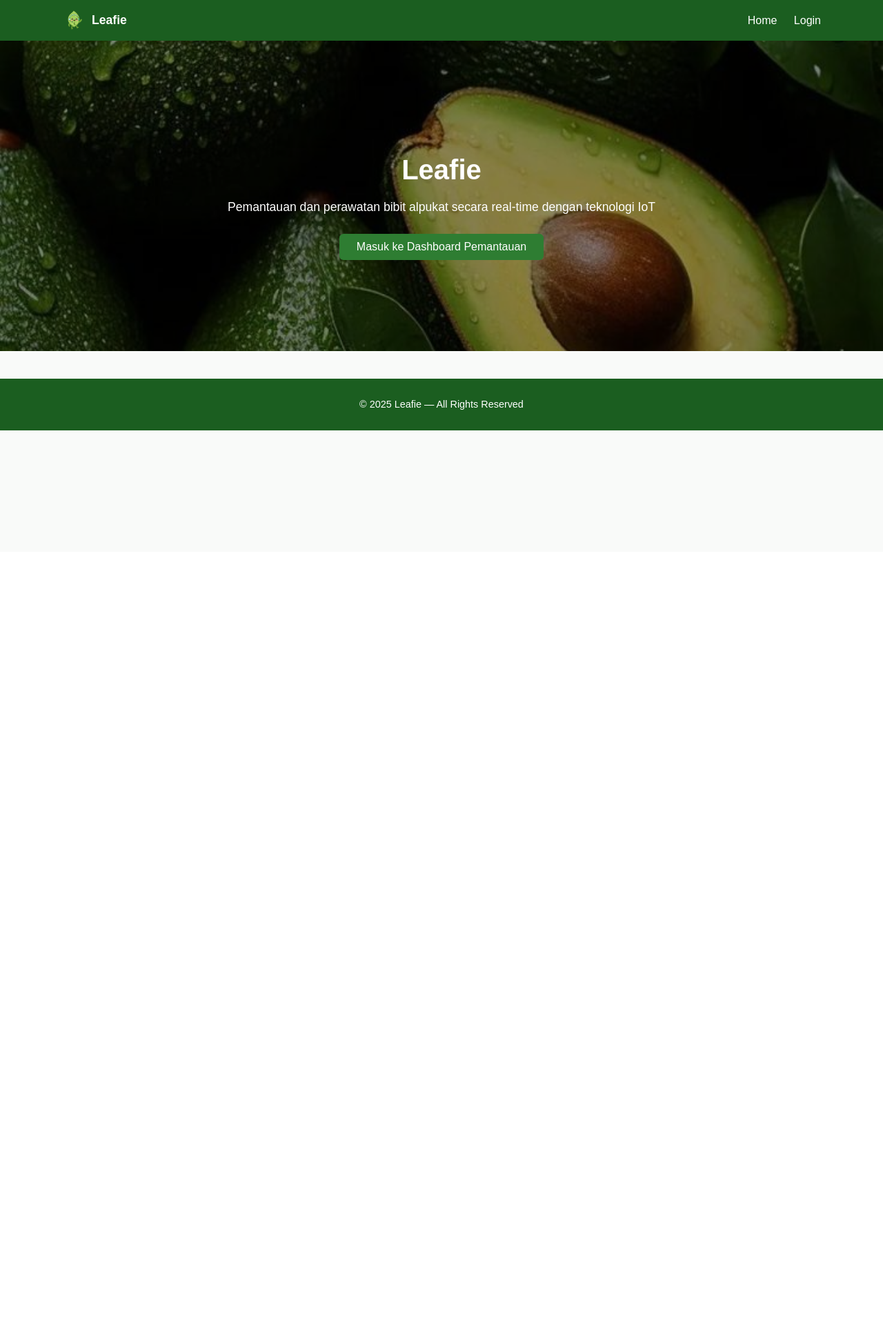
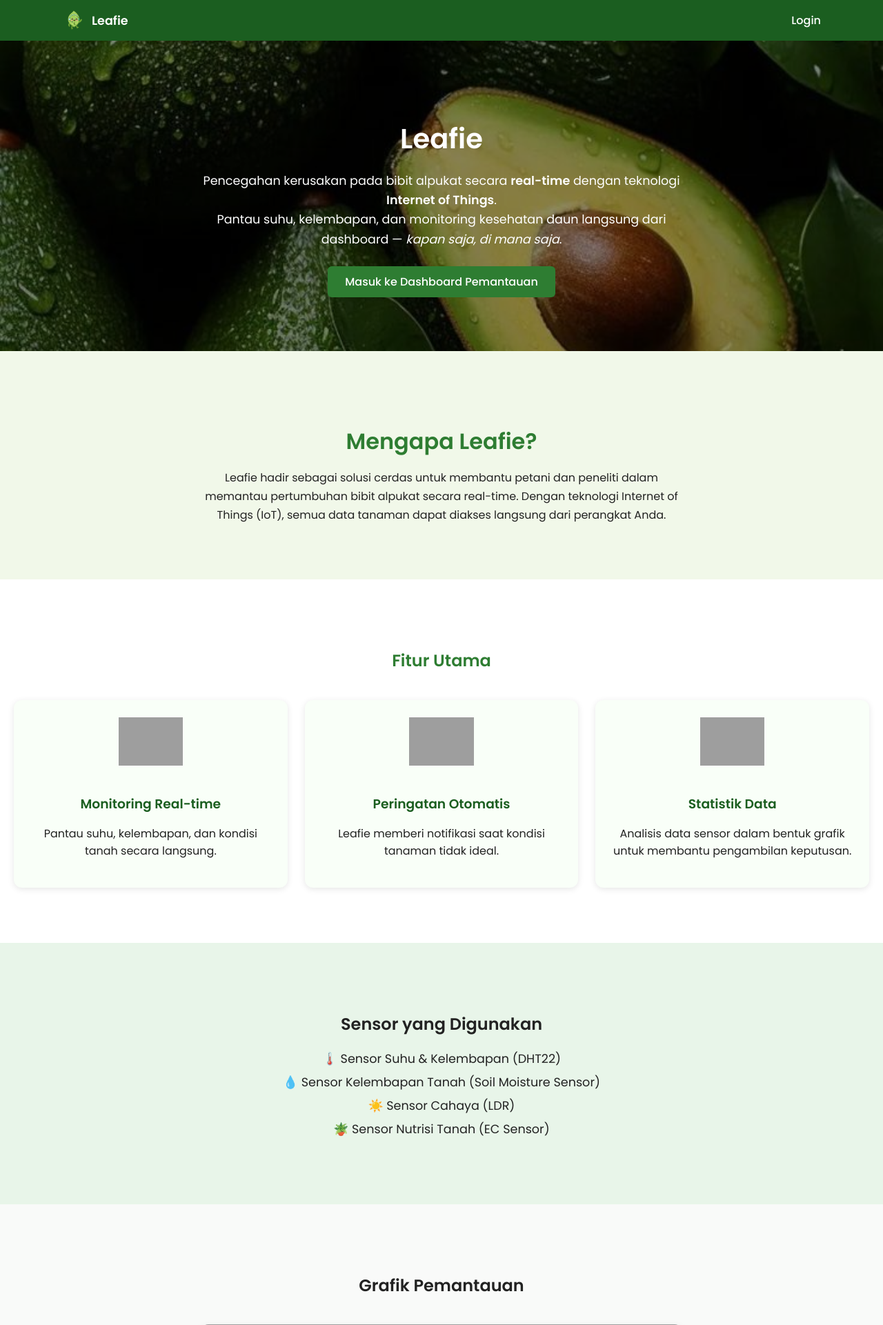
Before and after one commit to Aulia153/Leafie-Website, a Flask app: page / in a window 1280 px wide. Shown: the top 1921 px of the page at 69% size. Before the commit the page ends 624 px from the top, so only its background shows below. Run offline with Flask 3, Linux system fonts and the light colour scheme; grey boxes are pictures that could not be loaded.

Commit message:
progress

```diff
--- a/static/css/style.css
+++ b/static/css/style.css
@@ -112,3 +112,178 @@
   margin-top: 40px;
   font-size: 0.9rem;
 }
+
+/* ===== ABOUT SECTION ===== */
+.about {
+  text-align: center;
+  padding: 80px 20px;
+  background: #f1f8e9;
+}
+.about h2 {
+  color: #2e7d32;
+  font-size: 2rem;
+  margin-bottom: 15px;
+}
+.about p {
+  max-width: 700px;
+  margin: 0 auto;
+  line-height: 1.7;
+}
+
+/* ===== FEATURES ===== */
+.features {
+  background: #fff;
+  padding: 80px 20px;
+  text-align: center;
+}
+.features h2 {
+  color: #2e7d32;
+  margin-bottom: 40px;
+}
+.features .grid {
+  display: grid;
+  grid-template-columns: repeat(auto-fit, minmax(250px, 1fr));
+  gap: 25px;
+}
+.card {
+  background: #f9fff8;
+  border-radius: 12px;
+  padding: 25px;
+  box-shadow: 0 2px 10px rgba(0,0,0,0.1);
+  transition: 0.3s;
+}
+.card:hover {
+  transform: translateY(-5px);
+}
+.card img {
+  height: 70px;
+  margin-bottom: 15px;
+}
+.card h3 {
+  color: #1b5e20;
+  margin-bottom: 10px;
+}
+
+/* ===== SENSORS ===== */
+.sensors {
+  background: #e8f5e9;
+  text-align: center;
+  padding: 80px 20px;
+}
+.sensors ul {
+  list-style: none;
+  padding: 0;
+  margin-top: 20px;
+}
+.sensors li {
+  font-size: 1.1rem;
+  margin: 8px 0;
+}
+
+/* ===== STATS SECTION ===== */
+.stats {
+  text-align: center;
+  padding: 80px 20px;
+}
+.stats img {
+  width: 80%;
+  max-width: 700px;
+  margin-top: 20px;
+  border-radius: 12px;
+  box-shadow: 0 4px 12px rgba(0,0,0,0.1);
+}
+.stats p {
+  font-size: 0.9rem;
+  margin-top: 10px;
+  color: #666;
+}
+
+/* ===== WHY LEAFIE ===== */
+.why-leafie {
+  background: #fff;
+  padding: 80px 20px;
+}
+
+.why-leafie .container {
+  width: 90%;
+  max-width: 1100px;
+  margin: 0 auto;
+  display: flex;
+  justify-content: space-between;
+  align-items: flex-start;
+  flex-wrap: wrap;
+  gap: 40px;
+}
+
+/* Kolom kiri (judul + teks) */
+.why-leafie .col-left {
+  flex: 1;
+  min-width: 250px;
+}
+
+.why-leafie .col-left h2 {
+  font-size: 2rem;
+  font-weight: 600;
+  color: #1b5e20;
+  margin-bottom: 10px;
+}
+
+.why-leafie .col-left p {
+  color: #333;
+  line-height: 1.7;
+}
+
+/* Kolom kanan (card info) */
+.why-leafie .col-right {
+  flex: 1.2;
+  display: flex;
+  flex-direction: column;
+  gap: 20px;
+}
+
+.why-leafie .info-card {
+  display: flex;
+  align-items: center;
+  background: #f9fff8;
+  border-radius: 12px;
+  padding: 12px 15px;
+  box-shadow: 0 2px 8px rgba(0,0,0,0.05);
+  transition: transform 0.2s ease, box-shadow 0.2s ease;
+}
+
+.why-leafie .info-card:hover {
+  transform: translateY(-4px);
+  box-shadow: 0 4px 12px rgba(0,0,0,0.1);
+}
+
+.why-leafie .info-card img {
+  width: 70px;
+  height: 70px;
+  border-radius: 8px;
+  object-fit: cover;
+  margin-right: 15px;
+}
+
+.why-leafie .info-card h3 {
+  font-size: 1rem;
+  font-weight: 600;
+  color: #1b5e20;
+  margin-bottom: 5px;
+}
+
+.why-leafie .info-card p {
+  font-size: 0.9rem;
+  color: #555;
+  margin: 0;
+}
+
+/* Responsif (mobile) */
+@media (max-width: 768px) {
+  .why-leafie .container {
+    flex-direction: column;
+  }
+  .why-leafie .col-left,
+  .why-leafie .col-right {
+    width: 100%;
+  }
+}
--- a/templates/home.html
+++ b/templates/home.html
@@ -5,6 +5,7 @@
   <meta name="viewport" content="width=device-width, initial-scale=1.0">
   <title>Leafie</title>
   <link rel="stylesheet" href="{{ url_for('static', filename='css/style.css') }}">
+  <link href="https://fonts.googleapis.com/css2?family=Poppins:wght@400;500;600&display=swap" rel="stylesheet">
 </head>
 <body>
 
@@ -16,24 +17,87 @@
         <span>Leafie</span>
       </div>
       <nav>
-        <a href="#">Home</a>
-        <a href="#">Login</a>
+        <a href="login">Login</a>
       </nav>
     </div>
   </header>
 
   <!-- ===== HERO SECTION ===== -->
-  <section class="hero">
+   <section class="hero">
     <div class="overlay">
       <h1>Leafie</h1>
-      <p>Pemantauan dan perawatan bibit alpukat secara real-time dengan teknologi IoT</p>
+      <p>
+        Pencegahan kerusakan pada bibit alpukat secara <strong>real-time</strong> dengan
+        teknologi <strong>Internet of Things</strong>.<br>
+        Pantau suhu, kelembapan, dan monitoring kesehatan daun langsung dari dashboard —
+        <em>kapan saja, di mana saja</em>.</p>
       <a href="#" class="btn">Masuk ke Dashboard Pemantauan</a>
+    </div>
+  </section>
+
+
+  <!-- ===== TENTANG ===== -->
+  <section class="about">
+    <div class="container">
+      <h2>Mengapa Leafie?</h2>
+      <p>
+        Leafie hadir sebagai solusi cerdas untuk membantu petani dan peneliti
+        dalam memantau pertumbuhan bibit alpukat secara real-time.
+        Dengan teknologi Internet of Things (IoT), semua data tanaman dapat diakses
+        langsung dari perangkat Anda.
+      </p>
+    </div>
+  </section>
+
+  <!-- ===== FITUR UTAMA ===== -->
+  <section class="features">
+    <div class="container">
+      <h2>Fitur Utama</h2>
+      <div class="grid">
+        <div class="card">
+          <img src="{{ url_for('static', filename='image/monitoring.png') }}" alt="">
+          <h3>Monitoring Real-time</h3>
+          <p>Pantau suhu, kelembapan, dan kondisi tanah secara langsung.</p>
+        </div>
+        <div class="card">
+          <img src="{{ url_for('static', filename='image/alert.png') }}" alt="">
+          <h3>Peringatan Otomatis</h3>
+          <p>Leafie memberi notifikasi saat kondisi tanaman tidak ideal.</p>
+        </div>
+        <div class="card">
+          <img src="{{ url_for('static', filename='image/statistik.png') }}" alt="">
+          <h3>Statistik Data</h3>
+          <p>Analisis data sensor dalam bentuk grafik untuk membantu pengambilan keputusan.</p>
+        </div>
+      </div>
+    </div>
+  </section>
+
+  <!-- ===== SENSOR ===== -->
+  <section class="sensors">
+    <div class="container">
+      <h2>Sensor yang Digunakan</h2>
+      <ul>
+        <li>🌡️ Sensor Suhu & Kelembapan (DHT22)</li>
+        <li>💧 Sensor Kelembapan Tanah (Soil Moisture Sensor)</li>
+        <li>☀️ Sensor Cahaya (LDR)</li>
+        <li>🪴 Sensor Nutrisi Tanah (EC Sensor)</li>
+      </ul>
+    </div>
+  </section>
+
+  <!-- ===== STATISTIK (DUMMY) ===== -->
+  <section class="stats">
+    <div class="container">
+      <h2>Grafik Pemantauan</h2>
+      <img src="{{ url_for('static', filename='image/chart-demo.png') }}" alt="Grafik Sensor">
+      <p>*Data di atas merupakan contoh tampilan visualisasi sensor Leafie.</p>
     </div>
   </section>
 
   <!-- ===== FOOTER ===== -->
   <footer>
-    <p>© 2025 Leafie — All Rights Reserved</p>
+    <p>© 2025 Leafie — Sistem Pemantauan Bibit Alpukat. All Rights Reserved.</p>
   </footer>
 
 </body>
```
